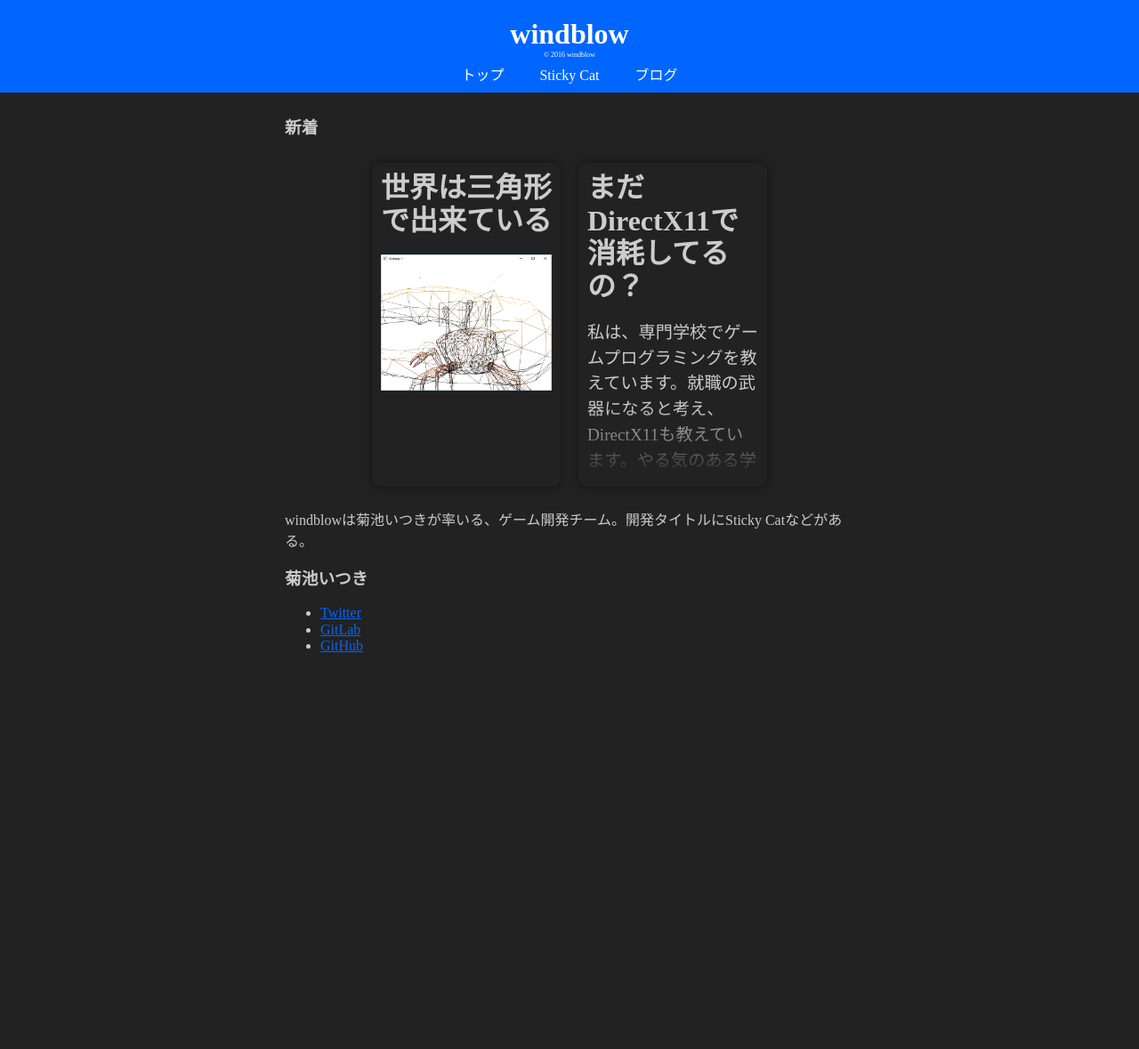
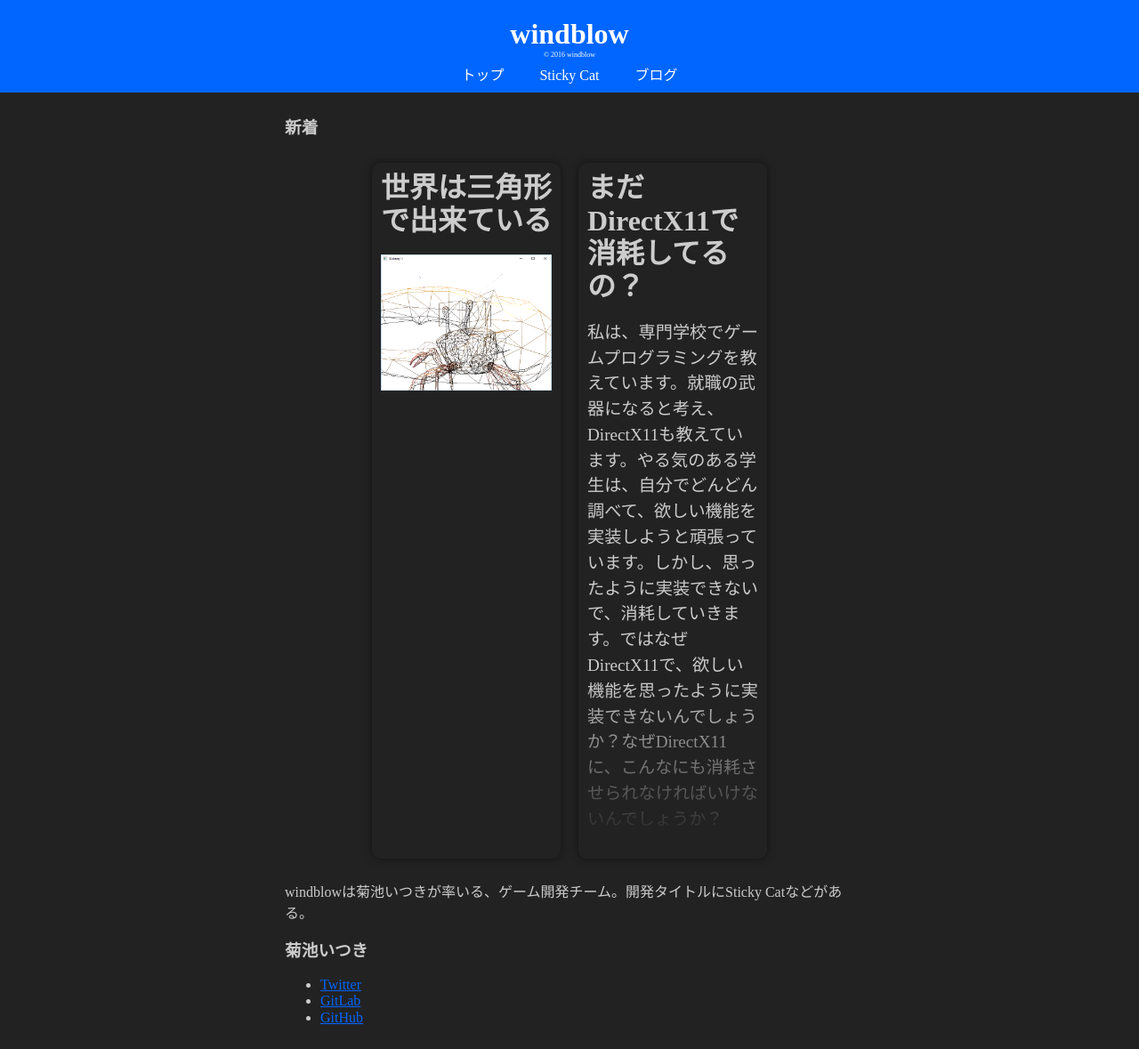
Before and after one commit to itukikikuti/windblow.net, a Jekyll site: the page built from index.html, in a window 1280 px wide. Shown: the whole page at 89% size. Built offline with Jekyll 4.4.1, drawn with Linux system fonts in a browser that asks for light colours; before the commit the page ends 900 px from its top, so only the background shows below that.

Commit message:
Update style.css

```diff
--- a/assets/style.css
+++ b/assets/style.css
@@ -76,10 +76,6 @@ article time {
 .posts {
     display: flex;
     justify-content: center;
-    height: 30vw;
-}
-.posts:before {
-    content: "";
 }
 .post {
     width: 30%;
@@ -89,6 +85,9 @@ article time {
     margin: 10px;
     box-shadow: 0 0 10px rgba(0, 0, 0, 0.5);
     border-radius: 10px;
+}
+.post:before {
+    content: "";
 }
 .post:after {
     content: "";
```
